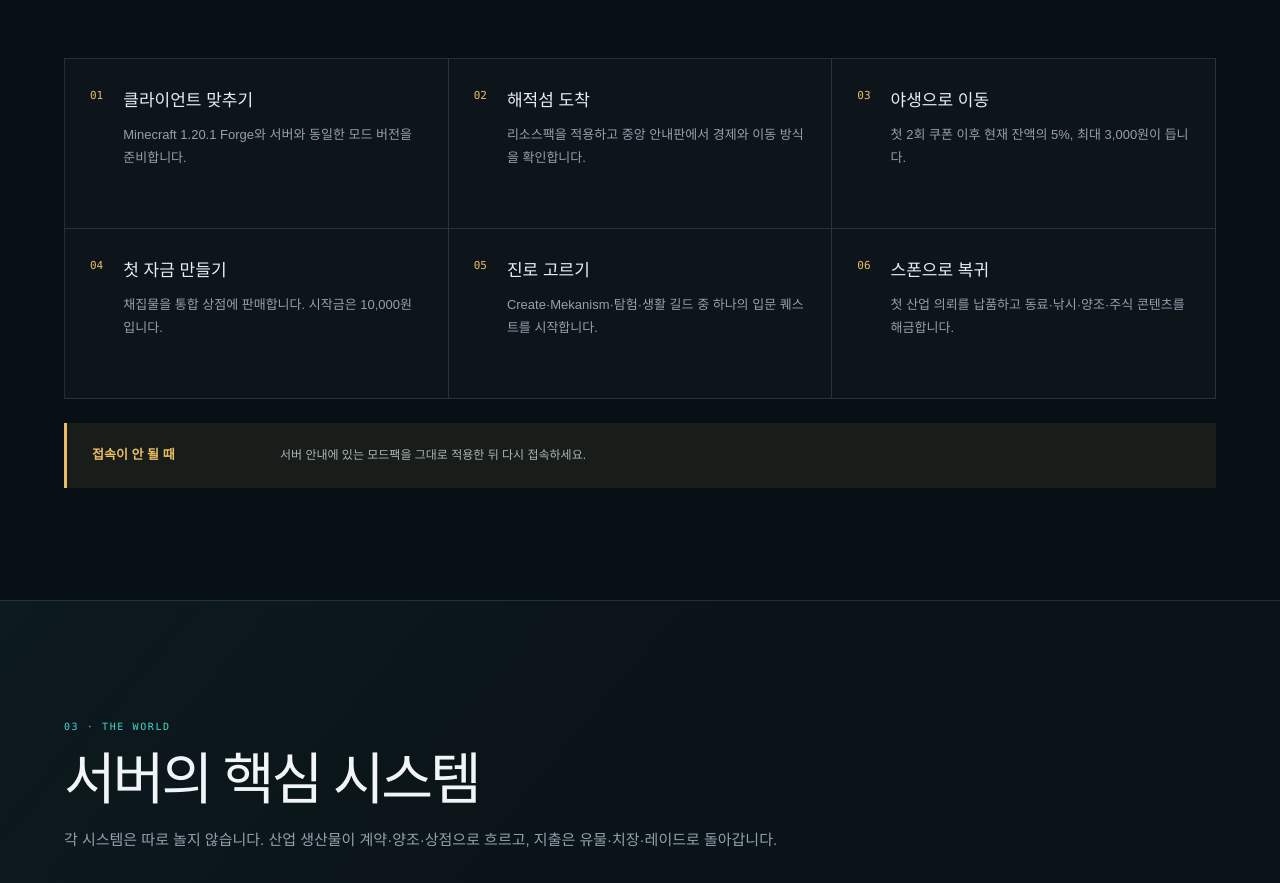
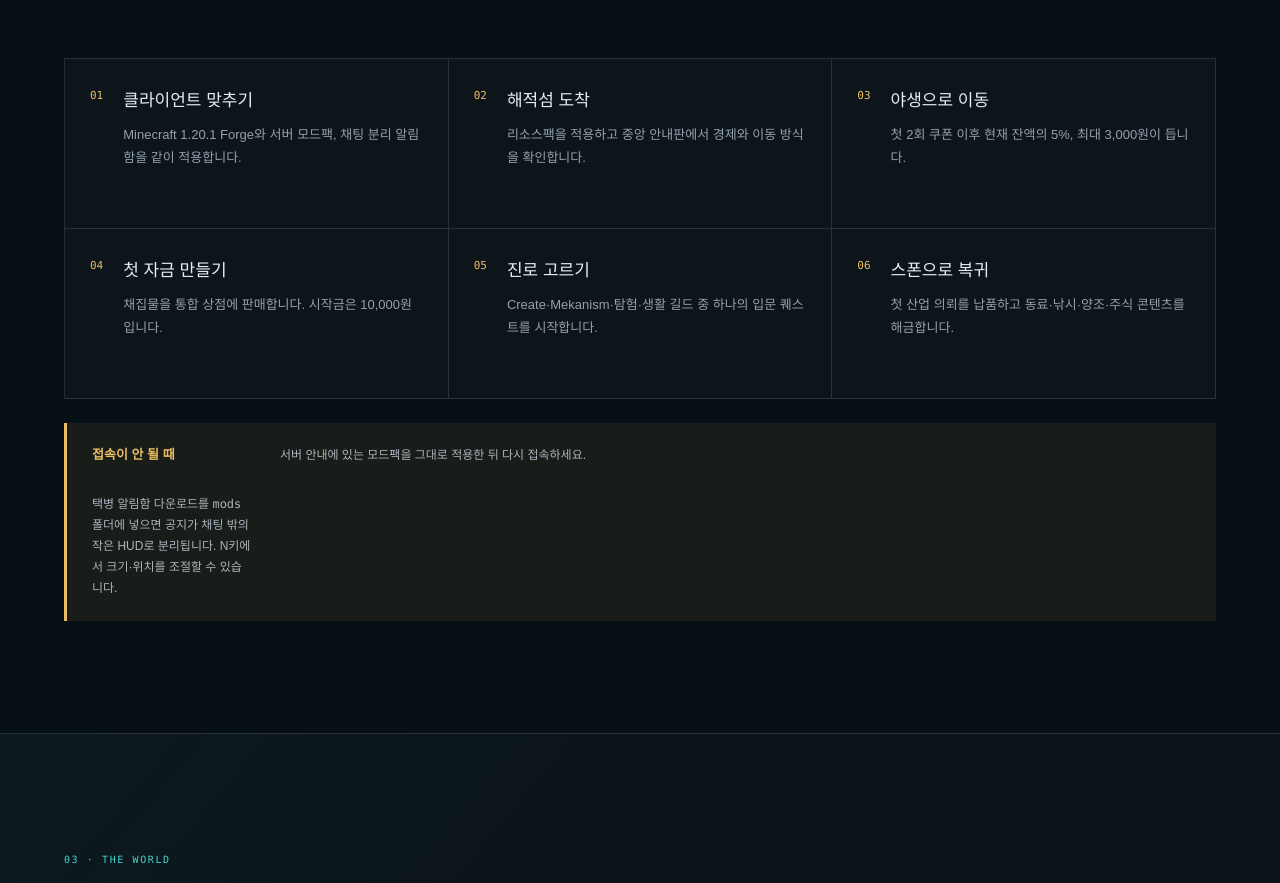
Before and after one commit to kohij/kohij.github.io, a Next.js app: page / in a window 1280 px wide. Shown: the part 1185-2068 px from the top of the page. Built offline with nearby package versions, Linux system fonts and the light colour scheme; no server answers.

Commit message:
Add compact notice HUD client download

```diff
--- a/app/page.tsx
+++ b/app/page.tsx
@@ -203,7 +203,7 @@ export default function Home() {
         />
         <div className="timeline">
           {[
-            ["01", "클라이언트 맞추기", "Minecraft 1.20.1 Forge와 서버와 동일한 모드 버전을 준비합니다."],
+            ["01", "클라이언트 맞추기", "Minecraft 1.20.1 Forge와 서버 모드팩, 채팅 분리 알림함을 같이 적용합니다."],
             ["02", "해적섬 도착", "리소스팩을 적용하고 중앙 안내판에서 경제와 이동 방식을 확인합니다."],
             ["03", "야생으로 이동", "첫 2회 쿠폰 이후 현재 잔액의 5%, 최대 3,000원이 듭니다."],
             ["04", "첫 자금 만들기", "채집물을 통합 상점에 판매합니다. 시작금은 10,000원입니다."],
@@ -223,6 +223,12 @@ export default function Home() {
           <b>접속이 안 될 때</b>
           <p>
             서버 안내에 있는 모드팩을 그대로 적용한 뒤 다시 접속하세요.
+          </p>
+          <p>
+            <a href="/downloads/TaekbyeongNotices-1.20.1-1.0.0.jar">
+              택병 알림함 다운로드
+            </a>
+            를 <code>mods</code> 폴더에 넣으면 공지가 채팅 밖의 작은 HUD로 분리됩니다. N키에서 크기·위치를 조절할 수 있습니다.
           </p>
         </aside>
       </section>
--- a/public/downloads/client-manifest.json
+++ b/public/downloads/client-manifest.json
@@ -5,17 +5,27 @@
   "address": "taekbyeong-709371ef.nip.io",
   "port": 25565,
   "resourcePack": {
-    "file": "taekbyeong-fmm-companions-ui-1.20.1-v15.zip",
+    "file": "taekbyeong-fmm-companions-ui-1.20.1-v16.zip",
     "required": true,
     "models": 12,
     "engine": "FreeMinecraftModels 1.1.4 + Minecraft ItemDisplay 대체",
     "license": "CC0 모델 자산",
-    "sha1": "3a272eca3bb778a7df91741891510597e325de31",
-    "sha256": "7cdd3960009be2b51078130f289f3a29e700a0900f5db7ce12edb26571531caf"
+    "sha1": "c89a76ea8c72f923b7232a6aa347ef93f3687d1c",
+    "sha256": "2e4d6004c035f63335b85cfaa7fe7e1f13baedb15796349923cc2839d252362e"
+  },
+  "noticeClient": {
+    "file": "TaekbyeongNotices-1.20.1-1.0.0.jar",
+    "requiredForSeparateHud": true,
+    "fallbackWithoutMod": "클릭 가능한 한 줄 공지",
+    "openKey": "N",
+    "defaultScale": 0.72,
+    "sha1": "281f8e01108dffc5bfbdb6f19de96a05e4caa0ec",
+    "sha256": "9cef1151479c8c5c6c74a660d766870d62d6e1c28b76eabe6a8cabc8637c87ab"
   },
   "noticePack": {
     "file": "taekbyeong-modelengine-ui-1.20.1-v4-atlas-safe.zip",
     "optional": true,
+    "deprecatedForAutomaticNotices": true,
     "fontNamespace": "taekbyeong:scroll",
     "sha1": "80ec9dcce9cbbfff96d5e53dc00da69c2901c477",
     "sha256": "4a3ec09b841afb40eb71ab1ca4b9897ccd7ce38eeef48789d0af395b6a8d5151"
```
Also changed, not shown: public/downloads/SHA256SUMS.txt, 1 other file (tests, documents, lock files or other folders).
